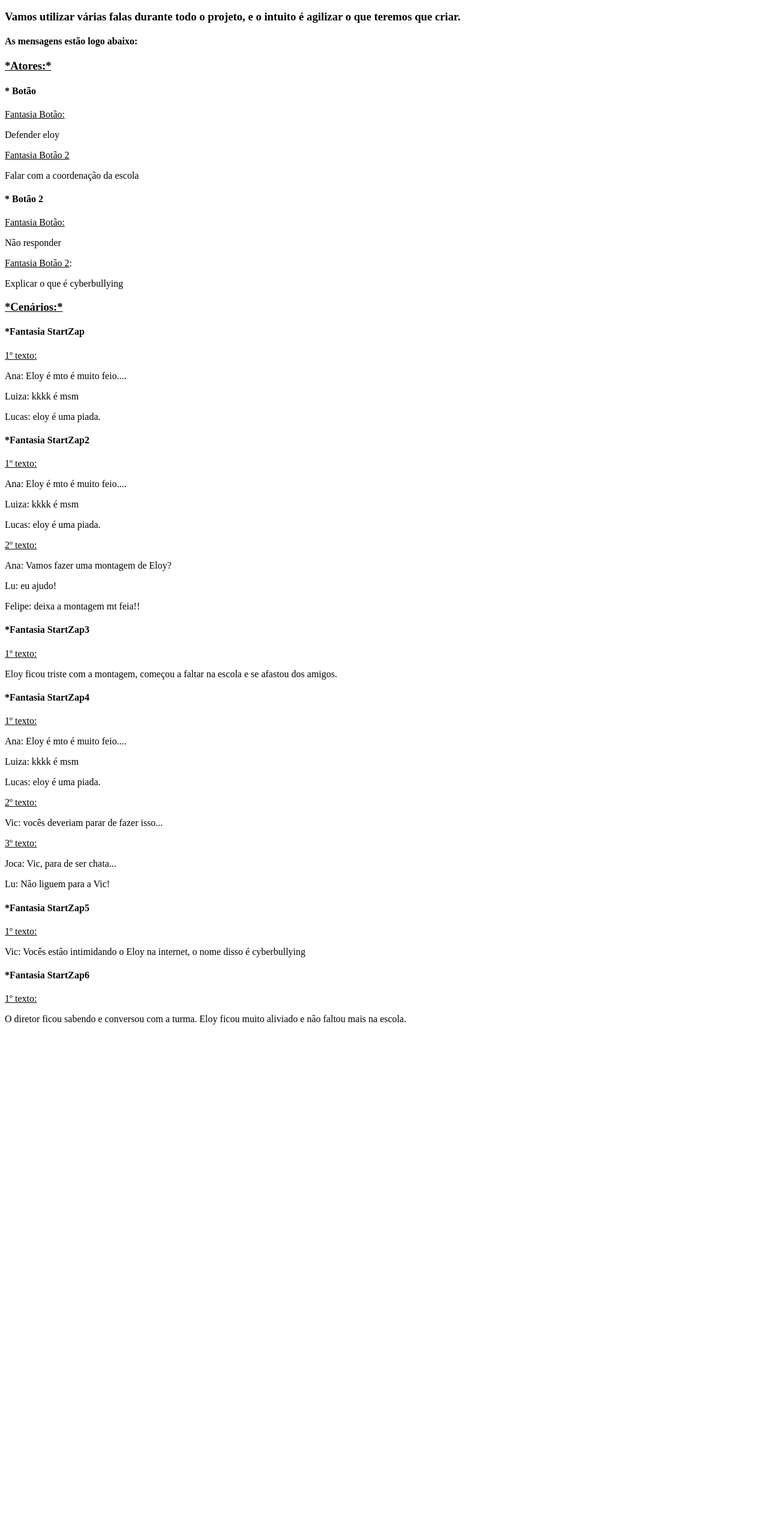
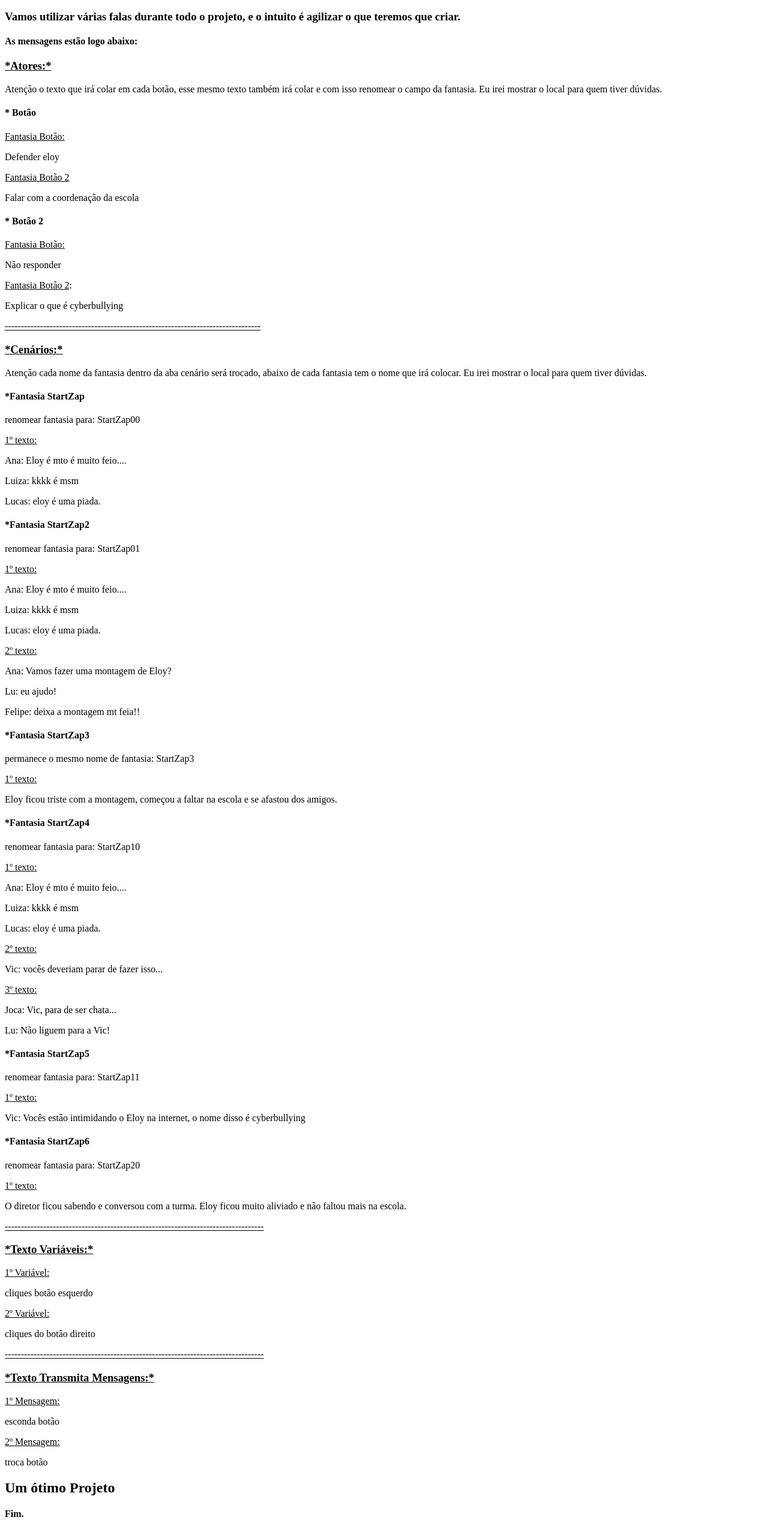
Before and after one commit to profmelyssa/projeto2, a plain HTML site: page index.html in a window 1280 px wide. Shown: the part 50-2604 px from the top of the page at 60% size. Before the commit the page ends 1774 px from the top, so only its background shows below. Drawn offline with Linux system fonts and the light colour scheme.

Commit message:
Add files via upload

```diff
--- a/index.html
+++ b/index.html
@@ -14,6 +14,9 @@
 
     <div>
         <h3><u>*Atores:*</u></h3>
+        <p>  Atenção o texto que irá colar em cada botão, esse mesmo texto  também irá colar e com isso renomear o campo da fantasia.
+            Eu irei mostrar o local para quem tiver dúvidas.
+        </p>
         <h4>* Botão </h4>
         <p> <u>Fantasia Botão:</u><p>
         <p></p>
@@ -33,15 +36,24 @@
         <p></p>
         <p>Explicar o que é cyberbullying</p>
         <p></p>
+        <p><u>--------------------------------------------------------------------------------</u></p>
+        <h3><u>*Cenários:*</u></h3>
+        <p>Atenção cada nome da fantasia dentro da aba cenário será trocado, abaixo de cada fantasia tem o nome que irá colocar.
+         Eu irei mostrar o local para quem tiver dúvidas.</p>
+         <p></p>
+
+        <h4>*Fantasia StartZap</h4>
+        <p>renomear fantasia para: StartZap00</p>
         <p></p>
-        <h3><u>*Cenários:*</u></h3>
-        <h4>*Fantasia StartZap</h4>
         <p><u>1º texto:</u><p>
         <p>Ana: Eloy é mto é muito feio....</p>
         <p>Luiza: kkkk é msm</p>
         <p>Lucas:  eloy é uma piada.</p>
         <p></p>
+
         <h4>*Fantasia StartZap2</h4>
+        <p>renomear fantasia para: StartZap01</p>
+        <p></p>
         <p><u>1º texto:</u></p>
         <p>Ana: Eloy é mto é muito feio....</p>
         <p>Luiza: kkkk é msm</p>
@@ -50,10 +62,16 @@
         <p>Ana: Vamos fazer uma montagem de Eloy?</p>
         <p>Lu: eu ajudo!</p>
         <p>Felipe: deixa a montagem mt feia!!</p>
+
         <h4>*Fantasia StartZap3</h4>
+        <p>permanece o mesmo nome de fantasia: StartZap3</p>
+        <p></p>
         <p><u>1º texto:</u></p>
         <p>Eloy ficou triste com a montagem, começou a faltar na escola e se afastou dos amigos.</p>
+
         <h4>*Fantasia StartZap4</h4>
+        <p>renomear fantasia para: StartZap10</p>
+        <p></p>
         <p><u>1º texto:</u></p>
         <p>Ana: Eloy é mto é muito feio....</p>
         <p>Luiza: kkkk é msm</p>
@@ -63,14 +81,39 @@
         <p><u>3º texto:</u></p>
         <p>Joca: Vic, para de ser chata...</p>
         <p>Lu: Não liguem para a Vic!</p>
+
         <h4>*Fantasia StartZap5</h4>
+        <p>renomear fantasia para: StartZap11</p>
+        <p></p>
         <p><u>1º texto:</u></p>
         <p>Vic:  Vocês estão intimidando o Eloy na internet, o nome disso é cyberbullying</p>
+
         <h4>*Fantasia StartZap6</h4>
+        <p>renomear fantasia para: StartZap20</p>
+        <p></p>
         <p><u>1º texto:</u></p>
         <p>O diretor ficou sabendo e conversou com a turma. Eloy ficou muito aliviado e não faltou mais na escola.</p>
         <p></p>
-        <p></p>
+        <p><u>---------------------------------------------------------------------------------</u></p>
+         <h3><u>*Texto Variáveis:*</u></h3>
+         <p><u>1º Variável:</u></p>
+         <p>cliques botão esquerdo</p>
+         <p><u>2º Variável:</u></p>
+         <p>cliques do botão direito</p>
+         <p></p>
+         <p><u>---------------------------------------------------------------------------------</u></p>
+         <h3><u>*Texto Transmita Mensagens:*</u></h3>
+         <p><u>1º Mensagem:</u></p>
+         <p>esconda botão</p>
+         <p><u>2º Mensagem:</u></p>
+         <p>troca botão</p>
+         <p></p>
+         <p></p>
+         <p></p>
+         <p></p>
+         <h2>Um ótimo Projeto</h2>
+         <h4>Fim.</h4>
+
         </div>
 </body>
 </html>
```
